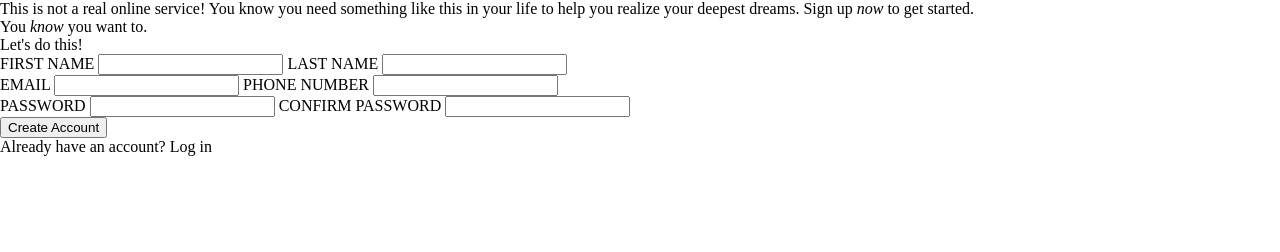
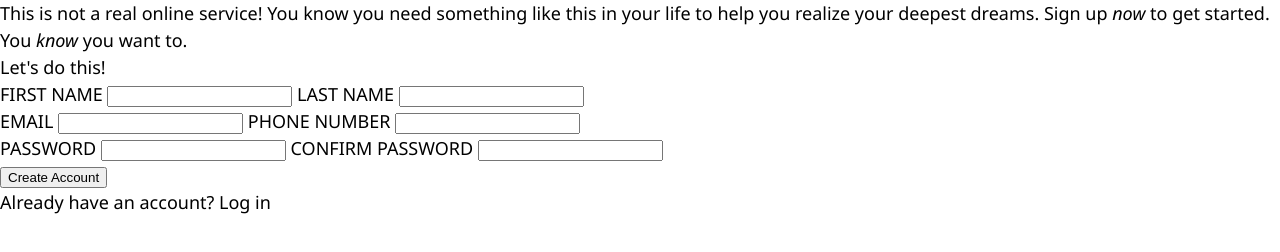
Before and after one commit to tuananh-ng/odin-signup-form, a plain HTML site: page index.html in a window 1280 px wide. Drawn offline with Linux system fonts and the light colour scheme.

Commit message:
update style.css
Style the font properties of the body.

```diff
--- a/style.css
+++ b/style.css
@@ -12,3 +12,11 @@
     margin: 0;
     box-sizing: border-box;
 }
+
+body {
+    display:flex;
+
+    font-family: 'Segoe UI', Tahoma, Geneva, Verdana, sans-serif;
+    font-size: 18px;
+    line-height: 1.5;
+}
```
